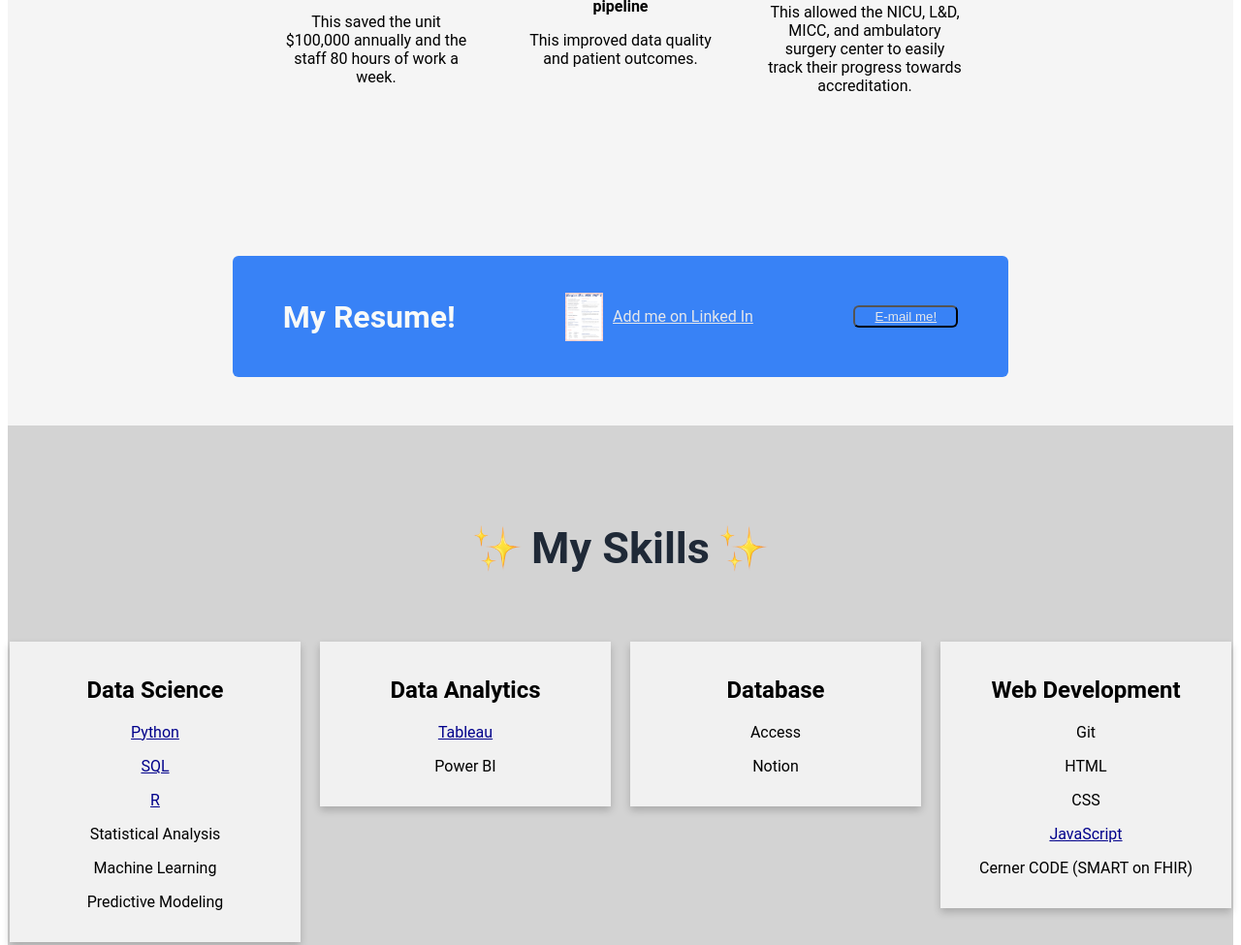
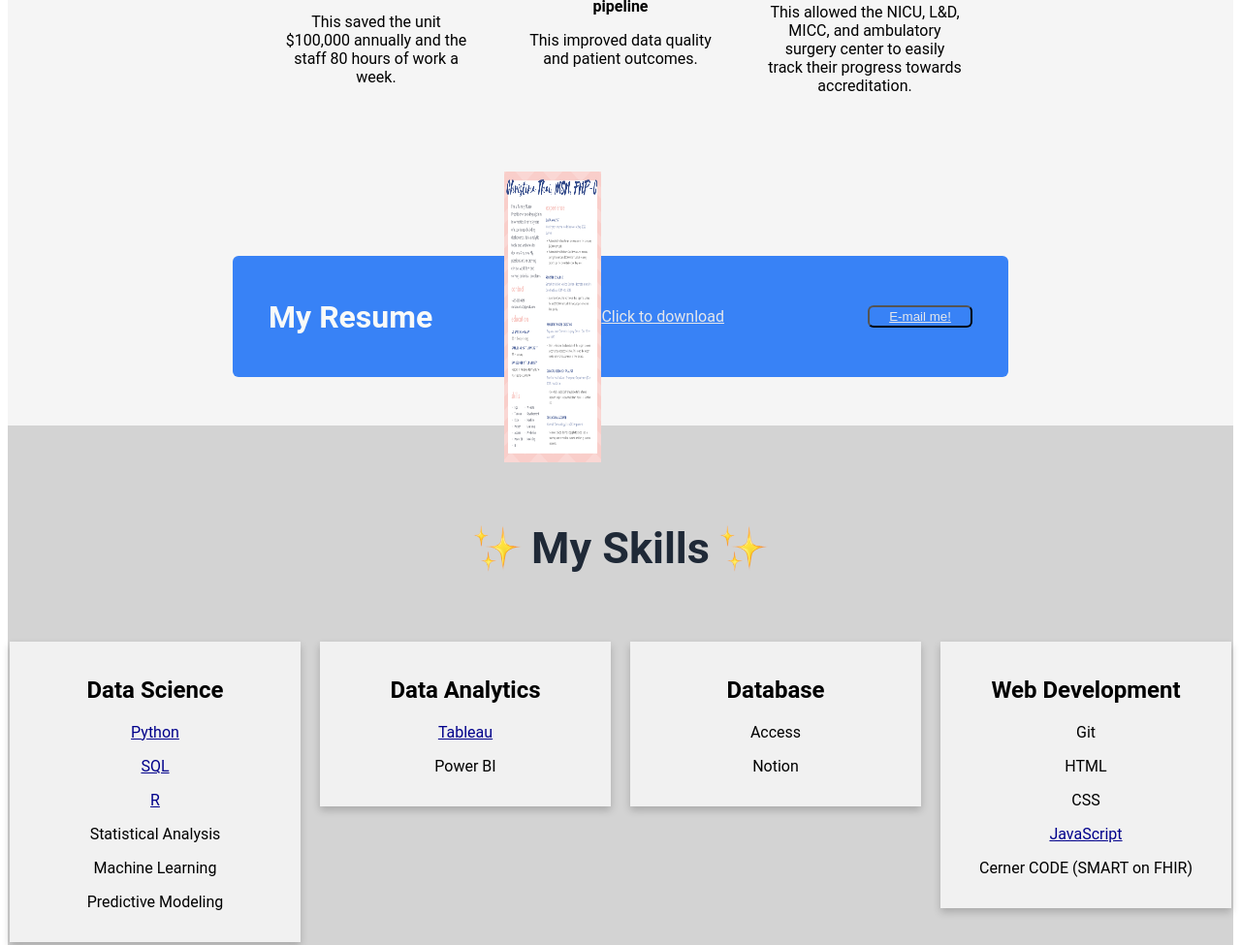
Before and after one commit to christinathai7/mywebsite, a plain HTML site: page index.html in a window 1280 px wide. Shown: the part 1298-2273 px from the top of the page at 97% size. Drawn offline with Linux system fonts and the light colour scheme.

Commit message:
Update index.html

```diff
--- a/index.html
+++ b/index.html
@@ -66,11 +66,11 @@
      <div class="section4container">
         <div class="section4">
             <div class="section4left">
-                <div class="action"><h1><a id="My_Resume">My Resume!</a></h1></div>
+                <div class="action"><h1><a id="My_Resume">My Resume</a></h1></div>
 
             </div>
-            <div class="section4middle"><img src="./Christina_Thai_resume.png" class="linkedin">
-                <br><a href="https://www.linkedin.com/in/christinathai7/">Add me on Linked In</br></a></div>
+            <div class="section4middle"><img src="./Christina_Thai_resume.png" width="100" height="300">
+                <br><a href="./Christina_Thai_resume.png">Click to download</br></div>
             <div class="section4right">
                 <button><a href = "mailto: christinathai7@gmail.com">E-mail me!</a></button>
             </div>
```
